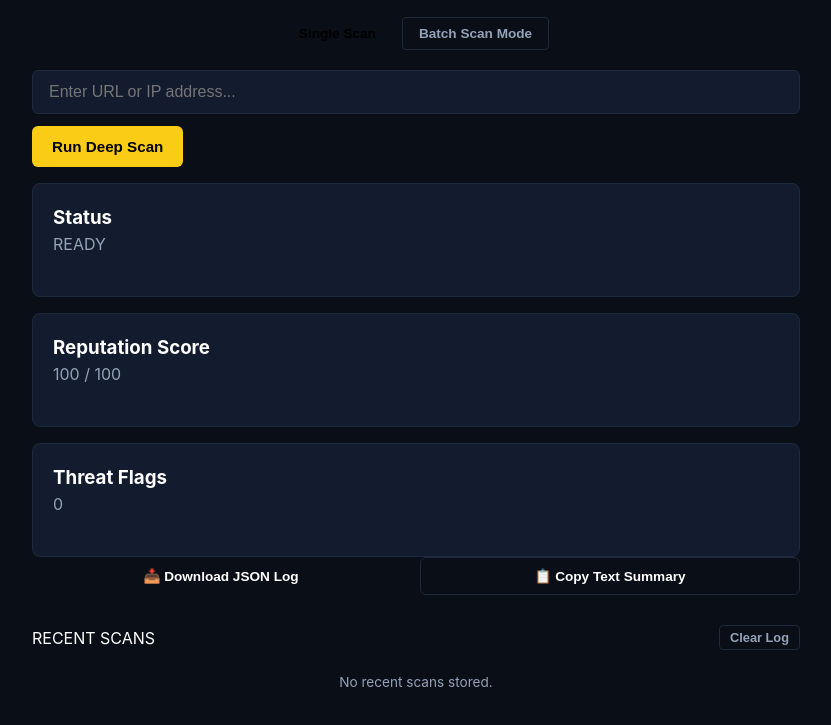
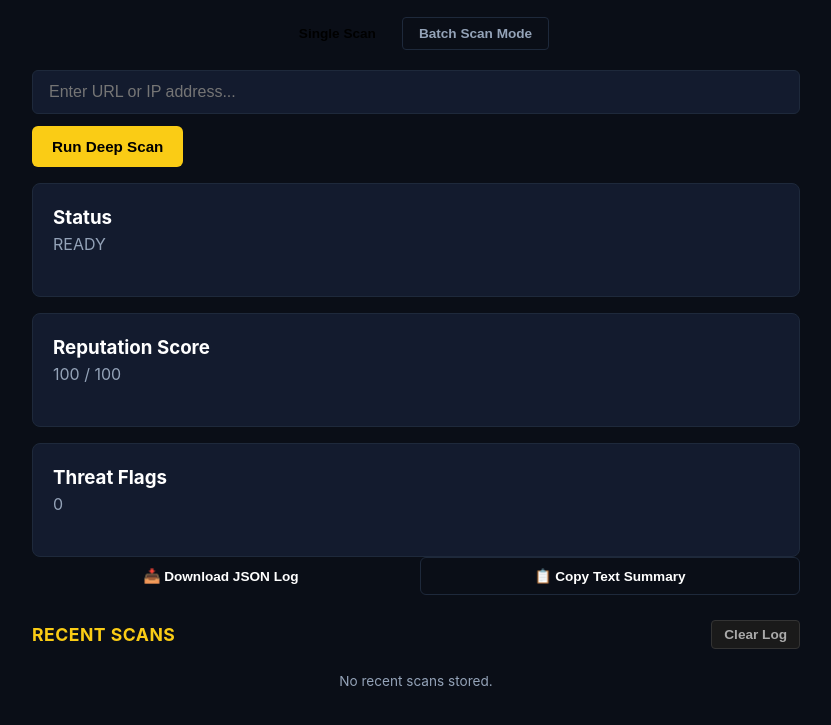
Before and after one commit to grahamonlineedu-wq/hyaet-views, a website: page index.html in a window 1280 px wide. Shown: the part 103-828 px from the top of the page, without its empty margins (224-1055 px from the left). Drawn offline with Linux system fonts and the light colour scheme.

Commit message:
fix: resolve html markup leak in history section

```diff
--- a/index.html
+++ b/index.html
@@ -57,15 +57,16 @@
       <div id="threat-details-container"></div>
 
         <!-- Recent Scans History Section -->
-      <section id="history-section" style="margin-top: 30px;">
-        <div style="display: flex; justify-content: space-between; align-items: center; margin-bottom: 12px;>
-       <h2 style="color: var(--accent-yellow); font-size: 1.1rem; letter-spacing: 0.5px;">RECENT SCANS</h2>
-          <button id="clear-history-btn" style="background: transparent; border: 1px solid var(--border-color); color: var(--text-muted); padding: 4px 10px; border-radius: 4px; cursor: pointer; font-size: 0.8rem;">Clear Log</button>
+  <section id="history-section" style="margin-top: 25px;">
+    <div style="display: flex; justify-content: space-between; align-items: center; margin-bottom: 12px;">
+      <h3 style="color: var(--accent-yellow, #ffcc00); font-size: 1.1rem; letter-spacing: 0.5px; margin: 0;">RECENT SCANS</h3>
+      <button id="clear-history-btn" style="background: #1a1a1a; color: #aaaaaa; border: 1px solid #333333; padding: 6px 12px; border-radius: 4px; font-size: 0.85rem; cursor: pointer;">Clear Log</button>
     </div>
     <div id="history-list" style="display: flex; flex-direction: column; gap: 8px;">
       <!-- Dynamically populated scan history entries -->
     </div>
   </section>
+
     </main>
 
   </div>
```
Lines whose indentation alone changed are shown as unchanged.
